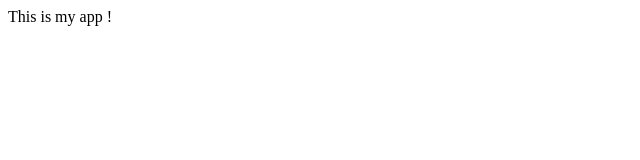
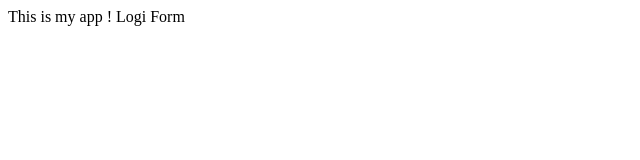
Before and after one commit to radistoubalidis/myappsample, a plain HTML site: page index.html in a window 1280 px wide. Shown: the full height of the page, 0-640 px from the left. Drawn offline with Linux system fonts and the light colour scheme.

Commit message:
login form

```diff
--- /dev/null
+++ b/dir2/app2.js
@@ -0,0 +1 @@
+console.log(123)
--- a/index.html
+++ b/index.html
@@ -8,5 +8,6 @@
 </head>
 <body>
     This is my app !
+    Logi Form
 </body>
 </html>
```
Also changed, not shown: login.html (added, +1 -0 lines), log.txt (added).
